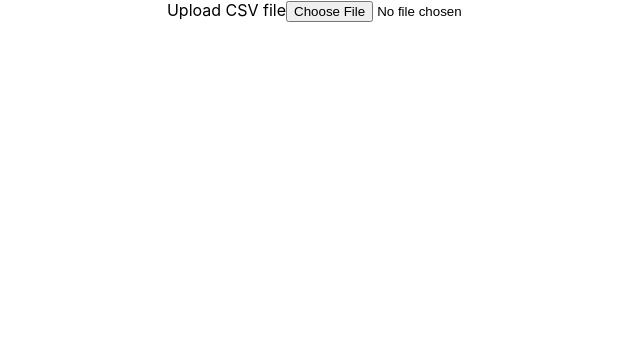
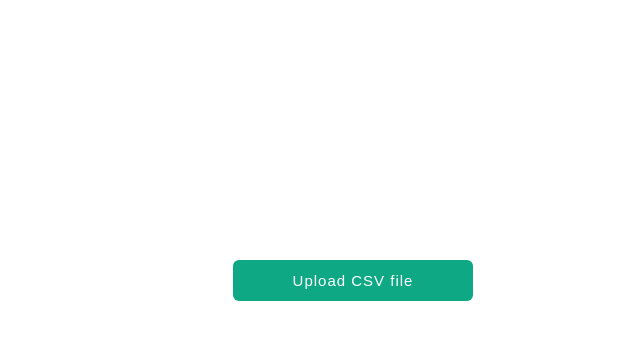
Before and after one commit to estaniulyte/CSV-Uploader, a React (Create React App) app in the folder front-end/: page / in a window 1280 px wide. Shown: the top 340 px of the page, without its empty margins (287-927 px from the left). Built offline with nearby package versions, Linux system fonts and the light colour scheme.

Commit message:
style: add styling to Dashboard page

```diff
--- a/front-end/src/pages/dashboard.scss
+++ b/front-end/src/pages/dashboard.scss
@@ -0,0 +1,70 @@
+.dashboard {
+  margin: 30vh auto;
+
+  &__form{
+    display: block;
+    margin: 20px auto;
+    width: 200px;
+    border: none;
+    background: #0fa885;
+    color: #FFF;
+    border-radius: 6px;
+    font-family: 'Source Sans Pro', sans-serif;
+    font-size: 15px;
+    letter-spacing: 1px;
+    outline: none;
+    display: inline-block;
+    padding: 12px 20px;
+    text-align: center;
+    cursor: pointer;
+
+    &:hover {
+      background: #10cda1;
+      transition: background 0.2s ease-out;
+    }
+
+    input[type="file"] {
+      display: none;
+    }
+  }
+
+  &__table {
+    border-collapse: collapse;
+    margin: 25px 0;
+    font-size: 0.9em;
+    font-family: sans-serif;
+    min-width: 400px;
+    box-shadow: 0 0 20px rgba(0, 0, 0, 0.15);
+    margin: 5px auto;
+
+    thead tr {
+      background-color: #009879;
+      color: #ffffff;
+      text-align: left;
+    }
+
+    th,td {
+      padding: 25px 25px;
+      text-align: center;
+    }
+
+    tbody {
+      tr {
+        border-bottom: 1px solid #dddddd;
+
+        &:nth-of-type(odd) {
+          background-color: #f3f3f3;
+        }
+
+        &:last-of-type {
+          border-bottom: 2px solid #009879;
+        }
+
+        &:hover {
+          color: #009879;
+        }
+      }
+
+    }
+  }
+}
```
